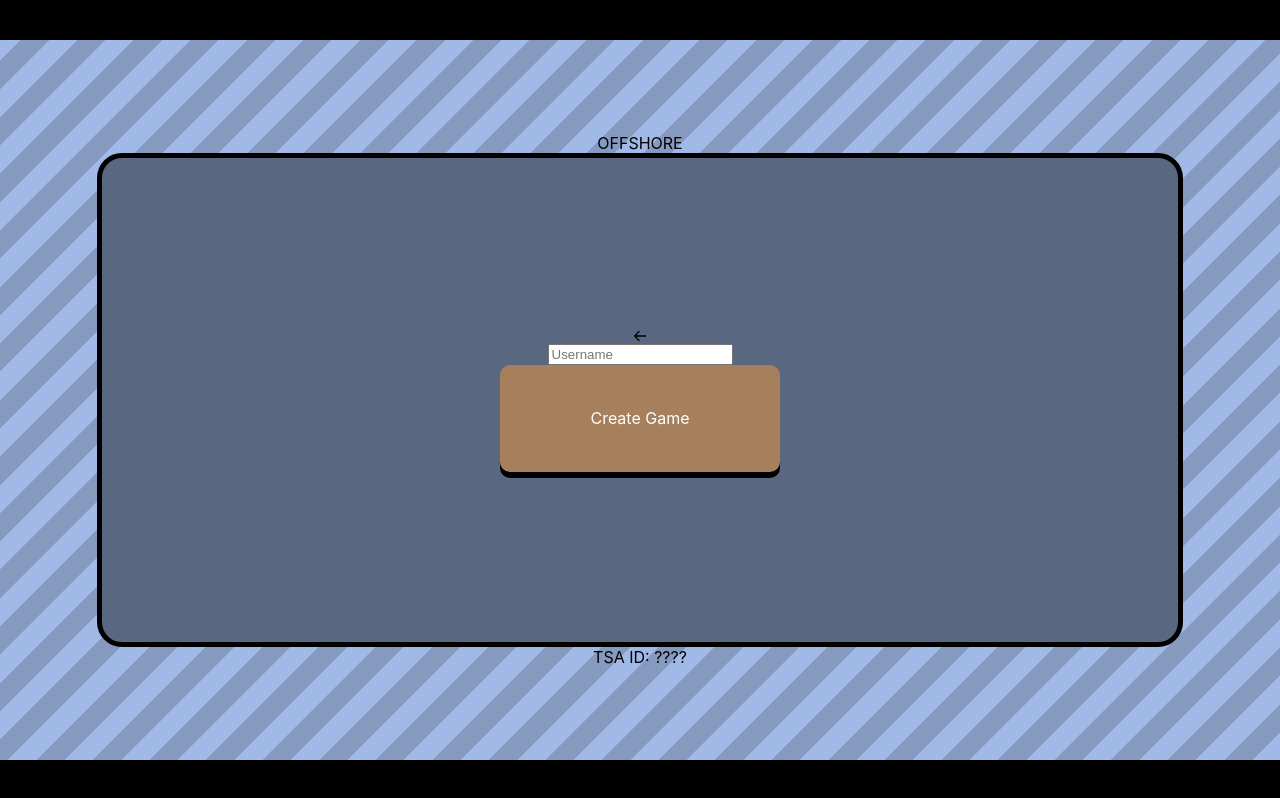
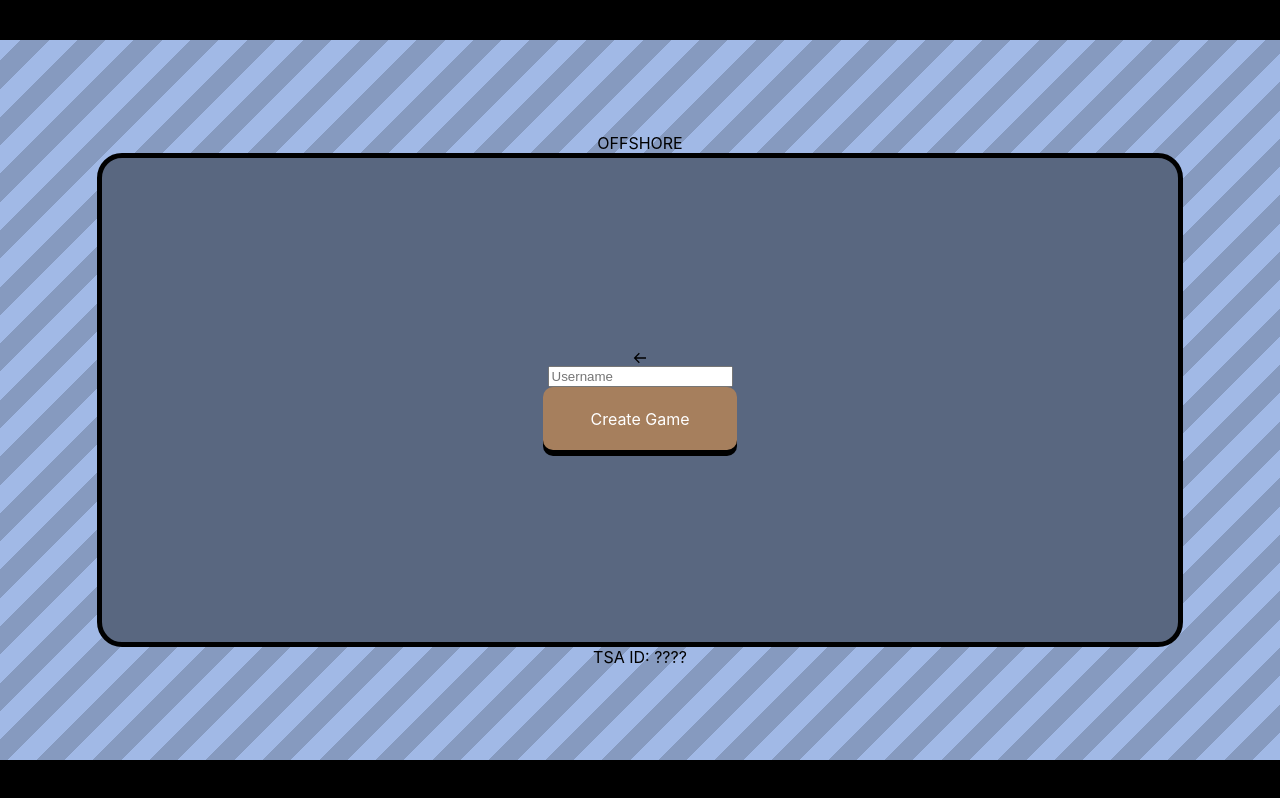
Before and after one commit to offshore-game/offshore, a React (Create React App) app in the folder client/: page /create in a window 1280 px wide. Built offline with nearby package versions, Linux system fonts and the light colour scheme; no server answers.

Commit message:
Button Aspect Ratio Fix

```diff
--- a/client/src/pages/Home/Create/Create.module.css
+++ b/client/src/pages/Home/Create/Create.module.css
@@ -1,2 +1,10 @@
 @value button from '../Home.module.css';
 @value backButton from '../Home.module.css';
+
+.submitButton {
+
+    composes: button;
+    height: 10%;
+    aspect-ratio: 4/1;
+
+}
--- a/client/src/pages/Home/Create/Create.tsx
+++ b/client/src/pages/Home/Create/Create.tsx
@@ -19,7 +19,7 @@
 
             <input type="text" id="usernameInput-Create" className={styles.textInput} placeholder="Username" />
 
-            <Button className={styles.button} text={"Create Game"} onClick={async () => {
+            <Button className={styles.submitButton} text={"Create Game"} onClick={async () => {
 
                 const username = document.getElementById("usernameInput-Create") as HTMLTextAreaElement
 
--- a/client/src/pages/Home/Join/Join.module.css
+++ b/client/src/pages/Home/Join/Join.module.css
@@ -1 +1,10 @@
+@value button from '../Home.module.css';
 @value backButton from '../Home.module.css';
+
+.submitButton {
+
+    composes: button;
+    height: 10%;
+    aspect-ratio: 4/1;
+
+}
--- a/client/src/pages/Home/Join/Join.tsx
+++ b/client/src/pages/Home/Join/Join.tsx
@@ -21,7 +21,7 @@
             <input type="text" id="roomId-Join" className={styles.textInput} placeholder="Room ID" />
             <input type="text" id="usernameInput-Join" className={styles.textInput} placeholder="Username" />
 
-            <Button className={styles.button} text={"Join Game"} onClick={async () => {
+            <Button className={styles.submitButton} text={"Join Game"} onClick={async () => {
 
                 const roomId = document.getElementById("roomId-Join") as HTMLTextAreaElement
                 const username = document.getElementById("usernameInput-Join") as HTMLTextAreaElement
```
